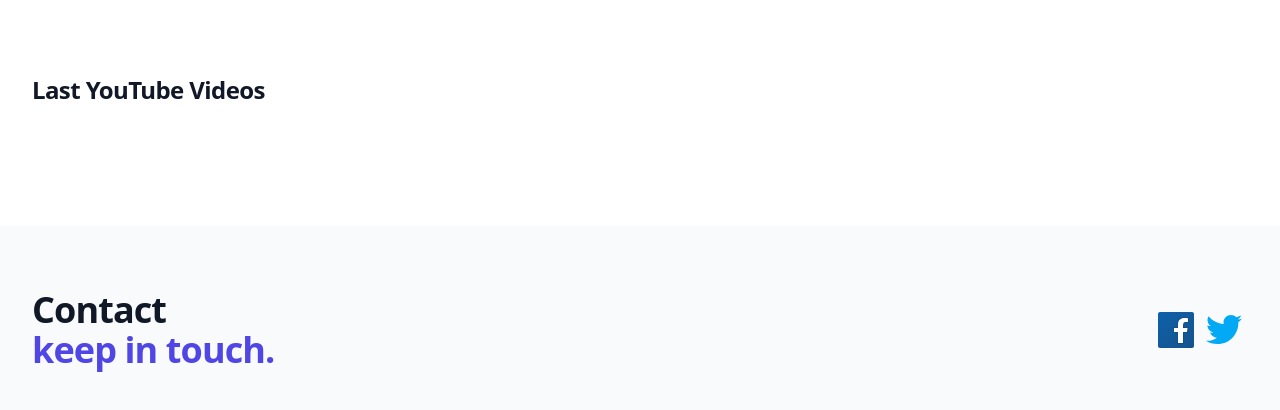
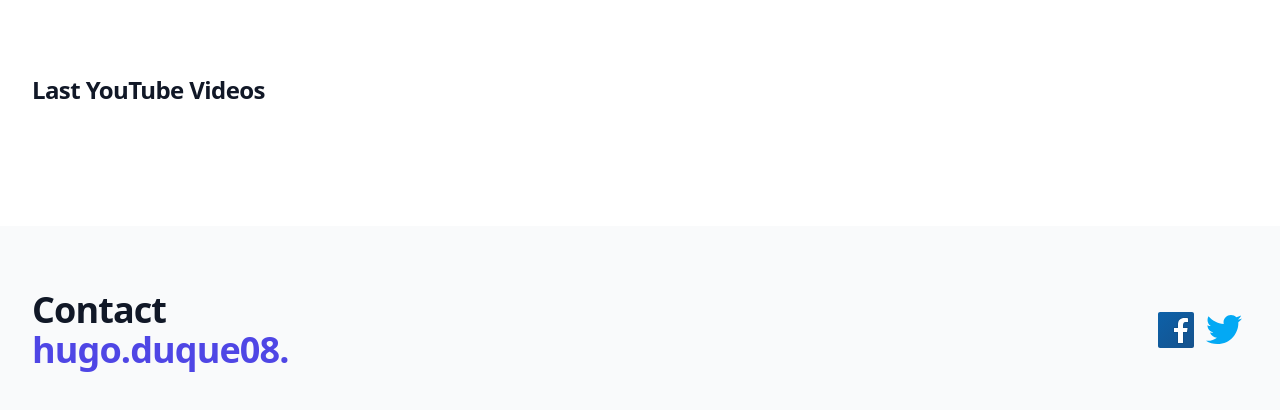
Before and after one commit to Dukes08/async-landing, a website: page src/index.html in a window 1280 px wide. Shown: the part 462-872 px from the top of the page. Drawn offline with nearby package versions, Linux system fonts and the light colour scheme; no server answers.

Commit message:
Update index.html

```diff
--- a/src/index.html
+++ b/src/index.html
@@ -67,7 +67,7 @@
     <div class="max-w-7xl mx-auto py-12 px-4 sm:px-6 lg:py-16 lg:px-8 lg:flex lg:items-center lg:justify-between">
       <h2 class="text-3xl font-extrabold tracking-tight text-gray-900 sm:text-4xl">
         <span class="block">Contact</span>
-        <span class="block text-indigo-600">keep in touch.</span>
+        <span class="block text-indigo-600">hugo.duque08.</span>
       </h2>
       <div class="mt-8 flex lg:mt-0 lg:flex-shrink-0">
         <svg xmlns="http://www.w3.org/2000/svg" x="0px" y="0px" width="48" height="48" viewBox="0 0 48 48"
```
